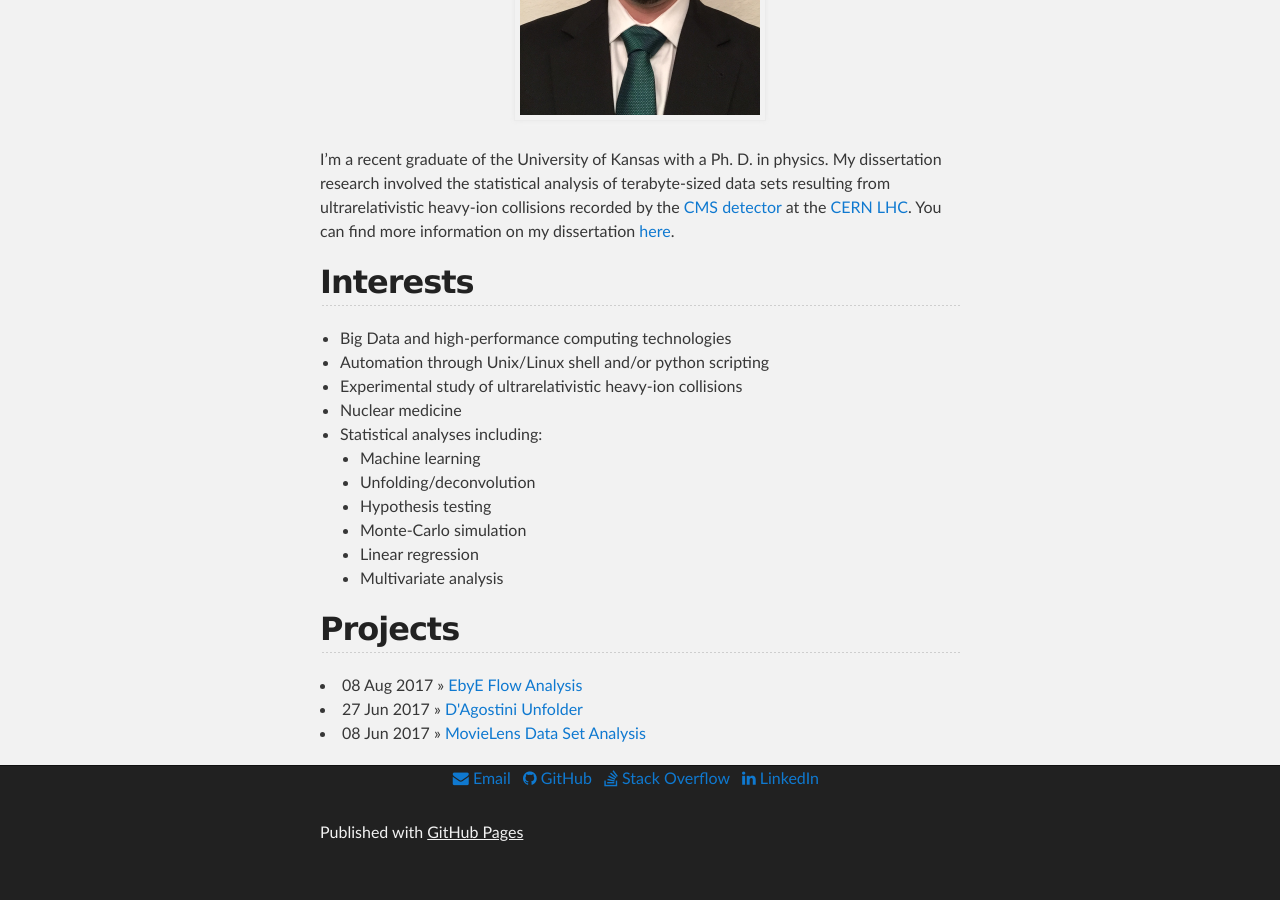
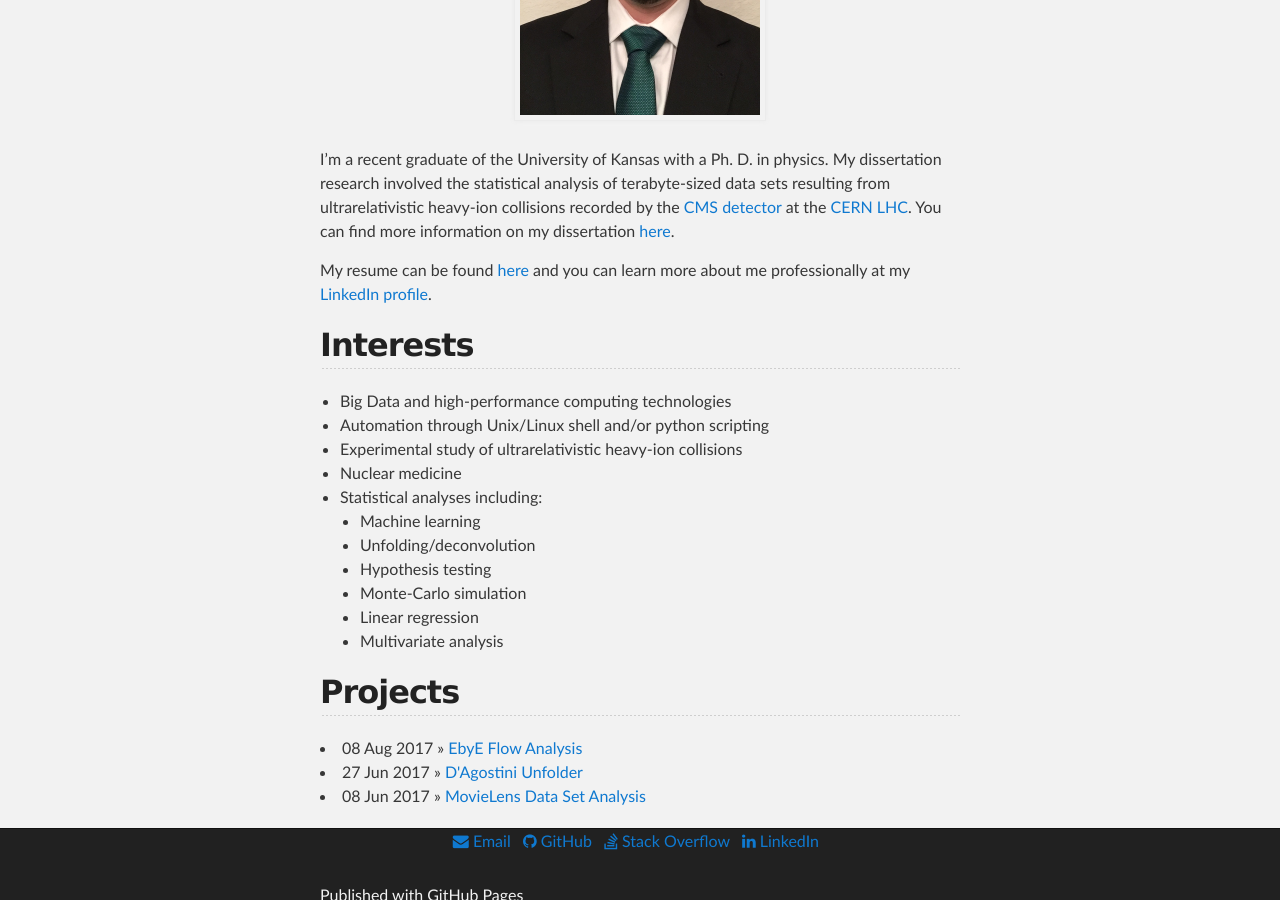
Before and after one commit to jrcastle/jrcastle.github.io, a Jekyll site: the page built from index.md, in a window 1280 px wide and 900 px high, scrolled down 545 px. Built offline with Jekyll 4.4.1, drawn with Linux system fonts in a browser that asks for light colours; nearby versions of some CDN libraries; our own code applies the rules of GitHub Pages for plain Markdown files; before the commit the page ends 1424 px from its top, so only the background shows below that.

Commit message:
Add resume

```diff
--- a/index.md
+++ b/index.md
@@ -16,6 +16,11 @@ data sets resulting from ultrarelativistic heavy-ion collisions recorded by the
 You can find more information on my dissertation
 [here](https://cds.cern.ch/record/2275797).
 
+My resume can be found
+[here]({{ site.url }}/assets/files/JamesRCastle_ResumeAugust2017.pdf)
+and you can learn more about me professionally at my
+[LinkedIn profile](https://www.linkedin.com/in/jrcastle90).
+
 ## [](#header-2)Interests
 - Big Data and high-performance computing technologies
 - Automation through Unix/Linux shell and/or python scripting
```
Also changed, not shown: 1 other file.
